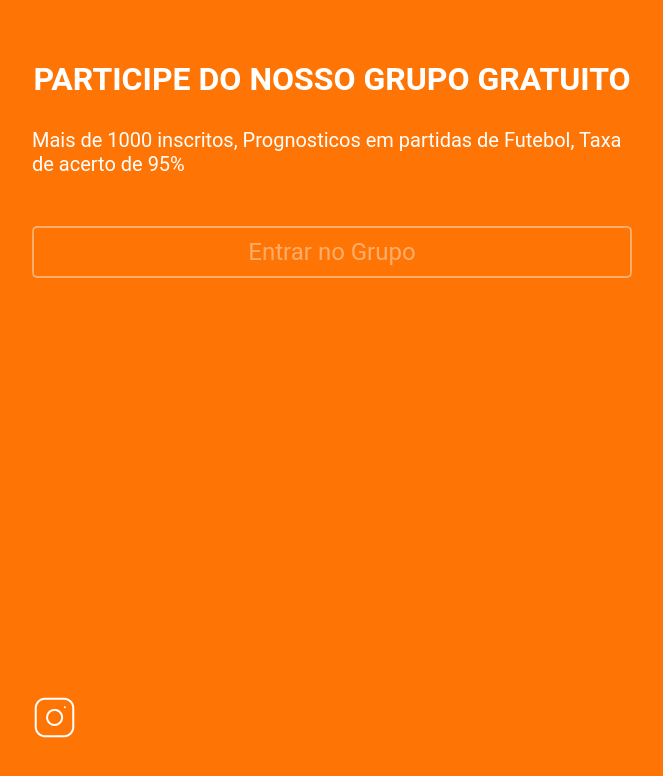
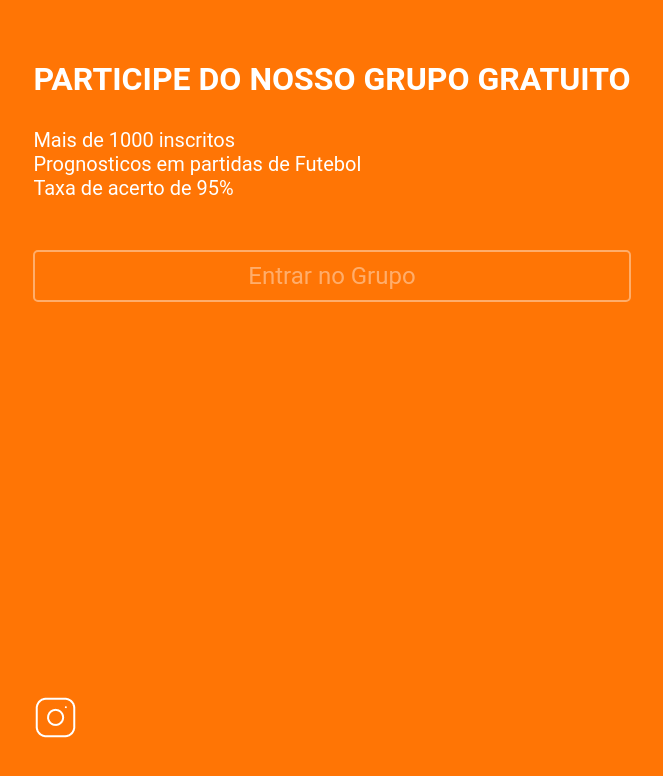
Before and after one commit to leandrobrunoo/bio-instagram, an Angular app: page / in a window 1280 px wide. Shown: the top 776 px of the page, without its empty margins (308-971 px from the left). Built offline with nearby package versions, Linux system fonts and the light colour scheme.

Commit message:
Quebra de linha, no H2

```diff
--- a/src/app/app.component.html
+++ b/src/app/app.component.html
@@ -1,8 +1,10 @@
 <div>
   <main>
     <h1>PARTICIPE DO NOSSO GRUPO GRATUITO</h1>
-    <h2>Mais de 1000 inscritos, Prognosticos em partidas de Futebol, Taxa de acerto de 95%</h2>
-    <a href="#">Entrar no Grupo</a>
-    <img src="../assets/instagram.png" alt="">
+    <h2>Mais de 1000 inscritos<br>
+      Prognosticos em partidas de Futebol<br>
+      Taxa de acerto de 95%</h2>
+    <a href="https://t.me/joinchat/RVuTNBw_5Y6xw7q0JKRoyw">Entrar no Grupo</a>
+    <img src="../assets/instagram.png" alt="Instagram">
   </main>
 </div>
```
